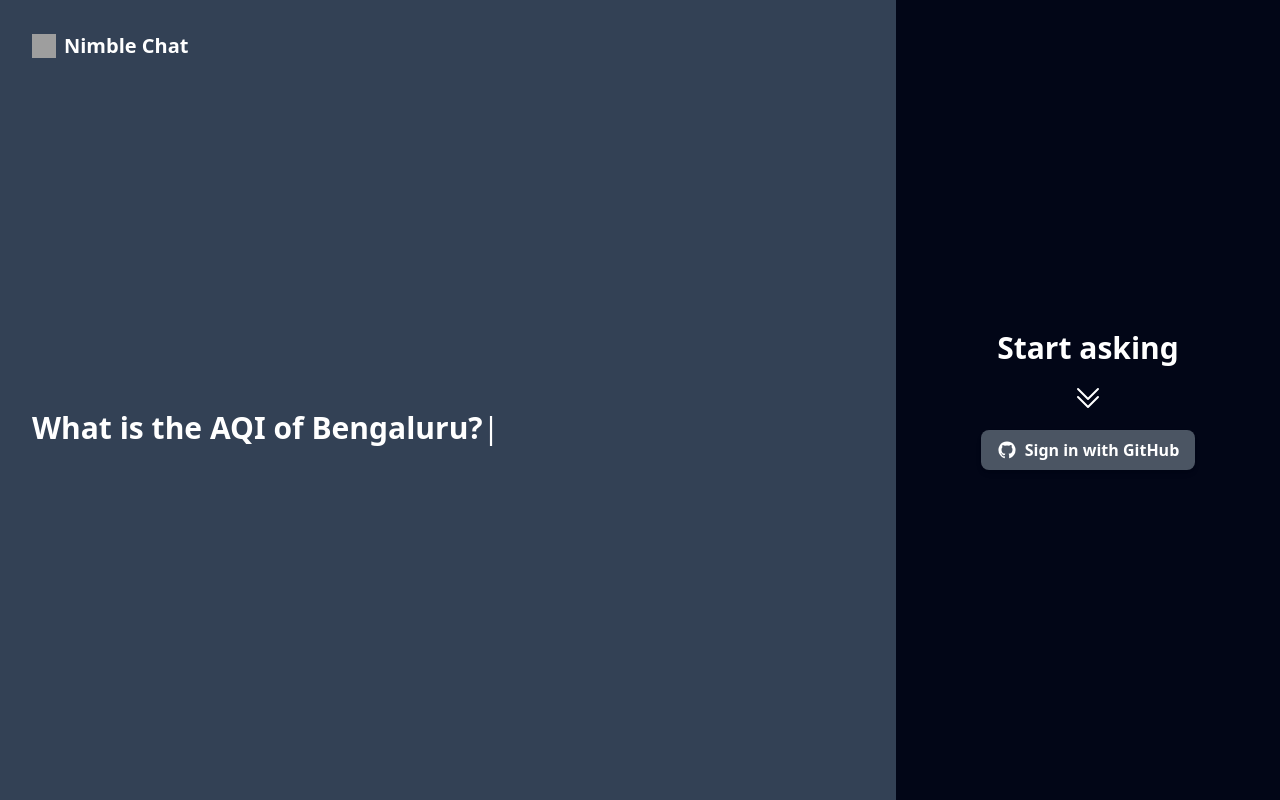
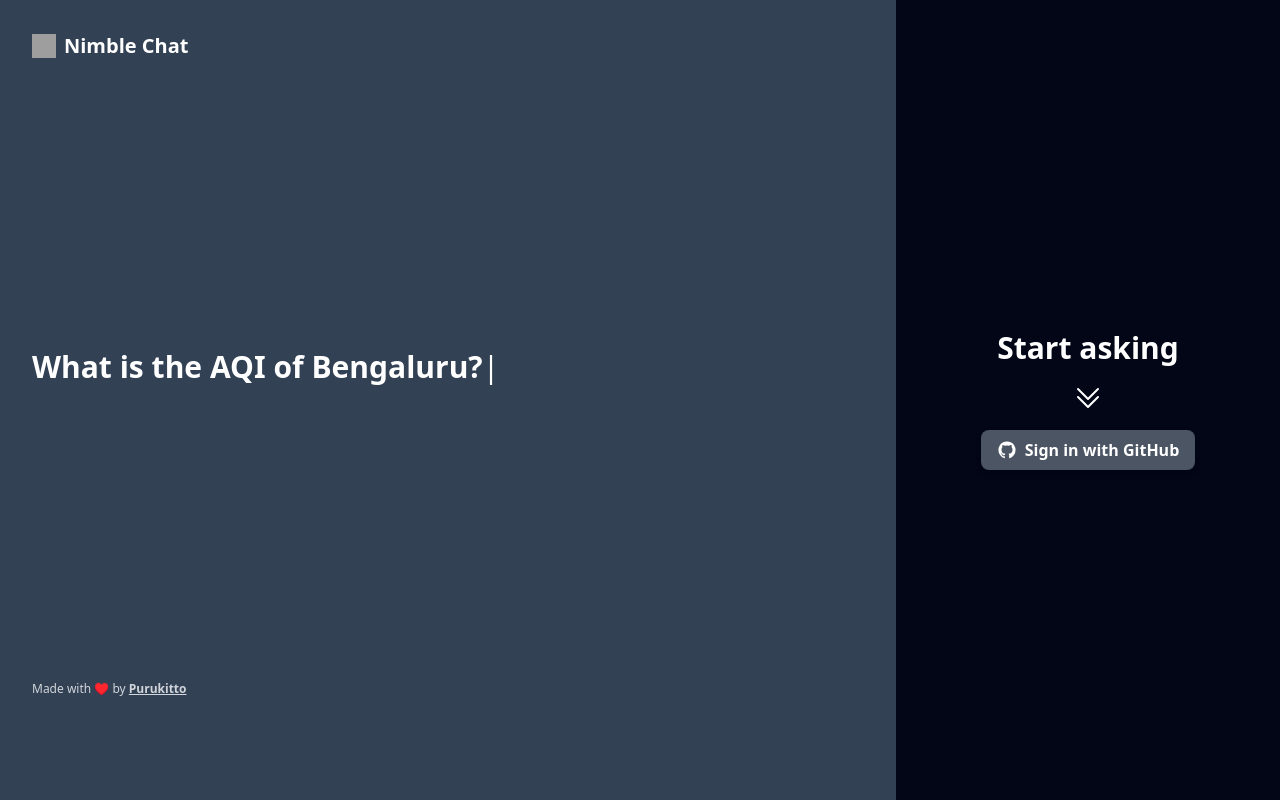
Before and after one commit to Purukitto/NimbleChat, a React (Vite) app: page / in a window 1280 px wide. Built offline with nearby package versions, Linux system fonts and the light colour scheme; no server answers; grey boxes are pictures that could not be loaded.

Commit message:
:lipstick: Added made with love

```diff
--- a/src/components/Home.jsx
+++ b/src/components/Home.jsx
@@ -9,6 +9,7 @@ import supabase from "../helper/supabase";
 import { ChevronDoubleDownIcon } from "@heroicons/react/24/solid";
 import toast from "react-hot-toast";
 import TypewriterComponent from "typewriter-effect";
+import MadeWithLove from "./MadeWithLove";
 
 export default function Home() {
 	const handleLogin = async () => {
@@ -30,7 +31,7 @@ export default function Home() {
 					/>
 					<h1 className="text-xl font-semibold">Nimble Chat</h1>
 				</div>
-				<div className="flex h-full items-center">
+				<div className="flex h-5/6 items-center">
 					<TypewriterComponent
 						options={{
 							strings: [
@@ -47,6 +48,7 @@ export default function Home() {
 						}}
 					/>
 				</div>
+				<MadeWithLove />
 			</div>
 			<div className="m-auto px-12 py-24 space-y-4">
 				<p className="text-center text-3xl font-semibold">
```
